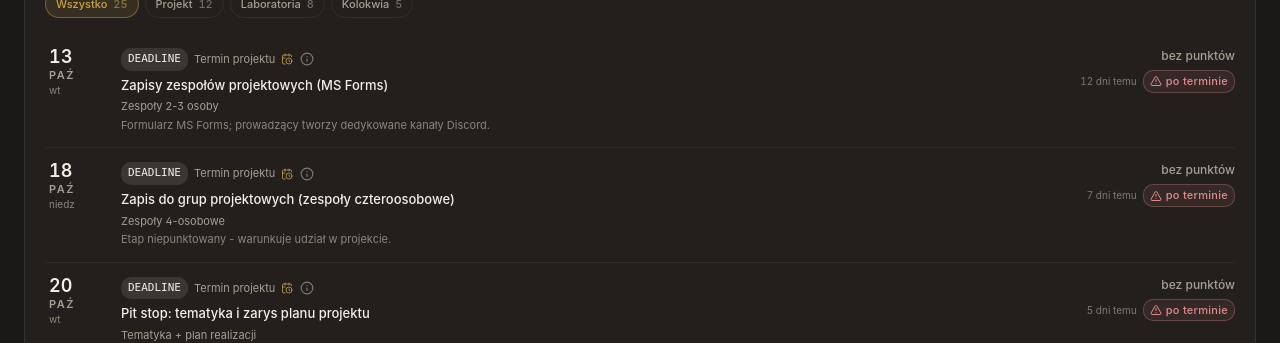
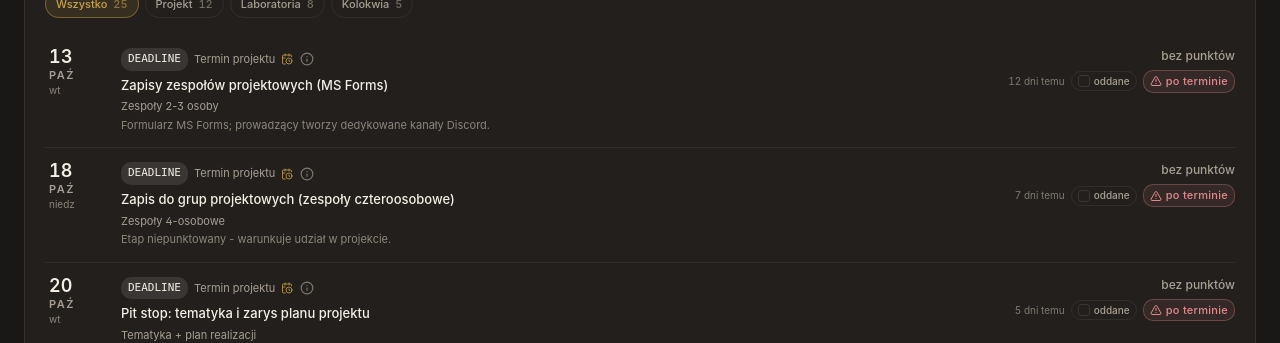
Before and after one commit to Viiico/UsosRevanced, a Nuxt app: page /oceny in a window 1280 px wide. Shown: the part 609-952 px from the top of the page. Built offline with nearby package versions, Linux system fonts and the light colour scheme.

Commit message:
feat(harmonogram): cztery stany terminu i ręczne „oddane”
done (ocenione), inProgress (oznaczone jako oddane, czeka na ocenę),
overdue (po terminie bez oznaczenia) i upcoming - domyślny, bez plakietki.
Oznaczenie trzymane w danych aplikacji (localStorage).

```diff
--- /dev/null
+++ b/app/components/TermStatusControl.vue
@@ -0,0 +1,54 @@
+<script setup lang="ts">
+import { computed } from 'vue'
+import { Check } from 'lucide-vue-next'
+import type { Term } from '~/types'
+import { TERM_STATUS } from '~/lib/node-meta'
+
+/**
+ * Stan terminu + ręczne „oddane”. Po terminie bez oceny dane nie mówią, czy
+ * zadanie przepadło, czy tylko czeka na ocenę - to rozstrzyga użytkownik.
+ * Stan `upcoming` jest domyślny i nie dostaje plakietki.
+ */
+const props = defineProps<{ term: Term }>()
+
+const { termStatus } = useGrades()
+
+const status = computed(() => termStatus(props.term))
+const meta = computed(() => TERM_STATUS[status.value])
+
+function toggle() {
+  props.term.submitted = !props.term.submitted
+}
+</script>
+
+<template>
+  <span class="inline-flex items-center gap-1.5">
+    <button
+      v-if="status !== 'done'"
+      type="button"
+      :aria-pressed="!!term.submitted"
+      class="inline-flex h-5 items-center gap-1 rounded-md border px-1.5 text-3xs font-medium transition-colors"
+      :class="
+        term.submitted
+          ? 'border-primary/45 bg-primary/12 text-primary'
+          : 'border-border/70 text-muted-foreground hover:border-border hover:text-foreground'
+      "
+      @click.prevent.stop="toggle"
+    >
+      <span
+        class="grid size-3 place-items-center rounded-[3px] border transition-colors"
+        :class="
+          term.submitted ? 'border-primary/60 bg-primary/25 text-primary' : 'border-border text-transparent'
+        "
+      >
+        <Check class="size-2" />
+      </span>
+      oddane
+    </button>
+
+    <Badge v-if="status !== 'upcoming'" :variant="meta.variant" class="gap-1">
+      <component :is="meta.icon" class="size-3" />
+      {{ meta.label }}
+    </Badge>
+  </span>
+</template>
--- a/app/components/oceny/ScopedTerms.vue
+++ b/app/components/oceny/ScopedTerms.vue
@@ -7,11 +7,10 @@ import {
   TERM_GROUP_LABEL,
   TERM_KIND_LABEL,
   TERM_KIND_SHORT,
-  TERM_STATUS,
 } from '~/lib/node-meta'
 import { dayOfMonth, formatWeekday, monthShort, relativeDays } from '~/lib/format'
 
-const { scopedTerms, termStatus, nowIso } = useGrades()
+const { scopedTerms, nowIso } = useGrades()
 
 /** Filtry wynikają z danych: pojawiają się tylko grupy obecne w zakresie. */
 const filter = ref('all')
@@ -33,10 +32,6 @@ const visibleTerms = computed(() =>
     ? scopedTerms.value
     : scopedTerms.value.filter((term) => TERM_GROUP[term.kind] === filter.value),
 )
-
-function statusOf(term: Term) {
-  return TERM_STATUS[termStatus(term)]
-}
 
 /** Ten sam kierunek co w głównym harmonogramie: termin -> jego węzeł ocen. */
 function nodeLink(term: Term) {
@@ -155,10 +150,7 @@ function nodeLink(term: Term) {
                 <span class="tnum text-3xs text-muted-foreground/70">
                   {{ relativeDays(term.date, nowIso) }}
                 </span>
-                <Badge :variant="statusOf(term).variant" class="gap-1">
-                  <component :is="statusOf(term).icon" class="size-3" />
-                  {{ statusOf(term).label }}
-                </Badge>
+                <TermStatusControl :term="term" />
               </div>
             </div>
           </NuxtLink>
--- a/app/composables/useGrades.ts
+++ b/app/composables/useGrades.ts
@@ -1,4 +1,4 @@
-import type { GradeNode, NodeProgress, Term } from '~/types'
+import type { GradeNode, NodeProgress, Term, TermStatus } from '~/types'
 import { collectNodeIds, computeProgress, effectiveWeight, findNode, findPath } from '~/lib/tree'
 import { evaluateRequirements, gradeForPoints, termsForNode } from '~/lib/requirements'
 
@@ -130,11 +130,12 @@ export function useGrades() {
 
   const nowIso = useState('now-iso', () => new Date().toISOString())
 
-  function termStatus(term: Term): 'graded' | 'overdue' | 'pending' {
+  function termStatus(term: Term): TermStatus {
     const node = term.nodeId ? findNode(root.value, term.nodeId) : null
-    if (node?.points && node.points.earned != null) return 'graded'
+    if (node?.points && node.points.earned != null) return 'done'
+    if (term.submitted) return 'inProgress'
     if (term.date < nowIso.value.slice(0, 10)) return 'overdue'
-    return 'pending'
+    return 'upcoming'
   }
 
   const score = computed(() => {
--- a/app/lib/node-meta.ts
+++ b/app/lib/node-meta.ts
@@ -3,6 +3,7 @@ import type {
   GradeNodeKind,
   RequirementStatus,
   TermKind,
+  TermStatus,
 } from '~/types'
 import {
   Beaker,
@@ -16,6 +17,7 @@ import {
   FlaskConical,
   FolderGit2,
   GitBranch,
+  Hourglass,
   Info,
   TriangleAlert,
   X,
@@ -67,20 +69,26 @@ export const TERM_GROUP_LABEL: Record<string, string> = {
 }
 
 export const TERM_STATUS = {
-  graded: { label: 'ocenione', icon: Check, variant: 'success' as const, class: 'text-success' },
+  done: { label: 'zrobione', icon: Check, variant: 'success' as const, class: 'text-success' },
+  inProgress: {
+    label: 'w trakcie',
+    icon: Hourglass,
+    variant: 'default' as const,
+    class: 'text-primary',
+  },
   overdue: {
     label: 'po terminie',
     icon: TriangleAlert,
     variant: 'destructive' as const,
     class: 'text-danger',
   },
-  pending: {
-    label: 'oczekuje',
+  upcoming: {
+    label: 'nadchodzące',
     icon: Clock3,
     variant: 'outline' as const,
     class: 'text-muted-foreground',
   },
-}
+} satisfies Record<TermStatus, unknown>
 
 export const REQUIREMENT_STATUS: Record<
   RequirementStatus,
--- a/app/pages/harmonogram.vue
+++ b/app/pages/harmonogram.vue
@@ -9,13 +9,12 @@ import {
   Lock,
   RotateCcw,
 } from 'lucide-vue-next'
-import type { Term } from '~/types'
+import type { Term, TermStatus } from '~/types'
 import {
   TERM_GROUP,
   TERM_GROUP_LABEL,
   TERM_KIND_LABEL,
   TERM_KIND_SHORT,
-  TERM_STATUS,
 } from '~/lib/node-meta'
 import {
   dayOfMonth,
@@ -35,11 +34,12 @@ const { semester, termStatus, nowIso } = useGrades()
 const items = computed(() => data.terms.filter((term) => term.nodeId))
 
 /** Kropka na osi czasu: kolor zależy od stanu terminu. */
-const STATUS_DOT = {
-  graded: 'bg-success',
+const STATUS_DOT: Record<TermStatus, string> = {
+  done: 'bg-success',
+  inProgress: 'bg-primary',
   overdue: 'bg-danger',
-  pending: 'bg-muted-foreground/50',
-} as const
+  upcoming: 'bg-muted-foreground/50',
+}
 
 const subjectFilter = ref('all')
 const groupFilter = ref('all')
@@ -64,7 +64,7 @@ const visible = computed(() =>
     .filter((term) => subjectFilter.value === 'all' || term.subjectId === subjectFilter.value)
     .filter((term) => groupFilter.value === 'all' || TERM_GROUP[term.kind] === groupFilter.value)
     .filter(
-      (term) => !onlyActionable.value || (term.canBeDoneBefore && termStatus(term) !== 'graded'),
+      (term) => !onlyActionable.value || (term.canBeDoneBefore && termStatus(term) === 'upcoming'),
     )
     .slice()
     .sort(byDate),
@@ -106,10 +106,6 @@ function termsLabel(count: number) {
   if (count === 1) return 'termin'
   if (mod10 >= 2 && mod10 <= 4 && (mod100 < 12 || mod100 > 14)) return 'terminy'
   return 'terminów'
-}
-
-function statusOf(term: Term) {
-  return TERM_STATUS[termStatus(term)]
 }
 
 function subjectOf(term: Term) {
@@ -367,10 +363,7 @@ function resetFilters() {
 
                       <span class="ml-auto flex items-center gap-1.5">
                         <span class="tnum">{{ relativeDays(term.date, nowIso) }}</span>
-                        <Badge :variant="statusOf(term).variant" class="gap-1">
-                          <component :is="statusOf(term).icon" class="size-3" />
-                          {{ statusOf(term).label }}
-                        </Badge>
+                        <TermStatusControl :term="term" />
                       </span>
                     </div>
                   </NuxtLink>
--- a/app/types/index.ts
+++ b/app/types/index.ts
@@ -71,6 +71,8 @@ export interface Term {
   requirement?: string
   notes?: string
   weekNo?: number
+  /** Oddane / zrobione, czeka na ocenę - z danych tego nie wyczytamy, ustawia się ręcznie. */
+  submitted?: boolean
 }
 
 export interface GradeScaleRow {
@@ -122,6 +124,9 @@ export interface AppData {
 
 export type RequirementStatus = 'met' | 'failed' | 'pending' | 'info'
 
+/** `upcoming` to stan domyślny - harmonogram go nie oznacza. */
+export type TermStatus = 'done' | 'inProgress' | 'overdue' | 'upcoming'
+
 export interface EvaluatedRequirement extends Requirement {
   status: RequirementStatus
   detail?: string
```
